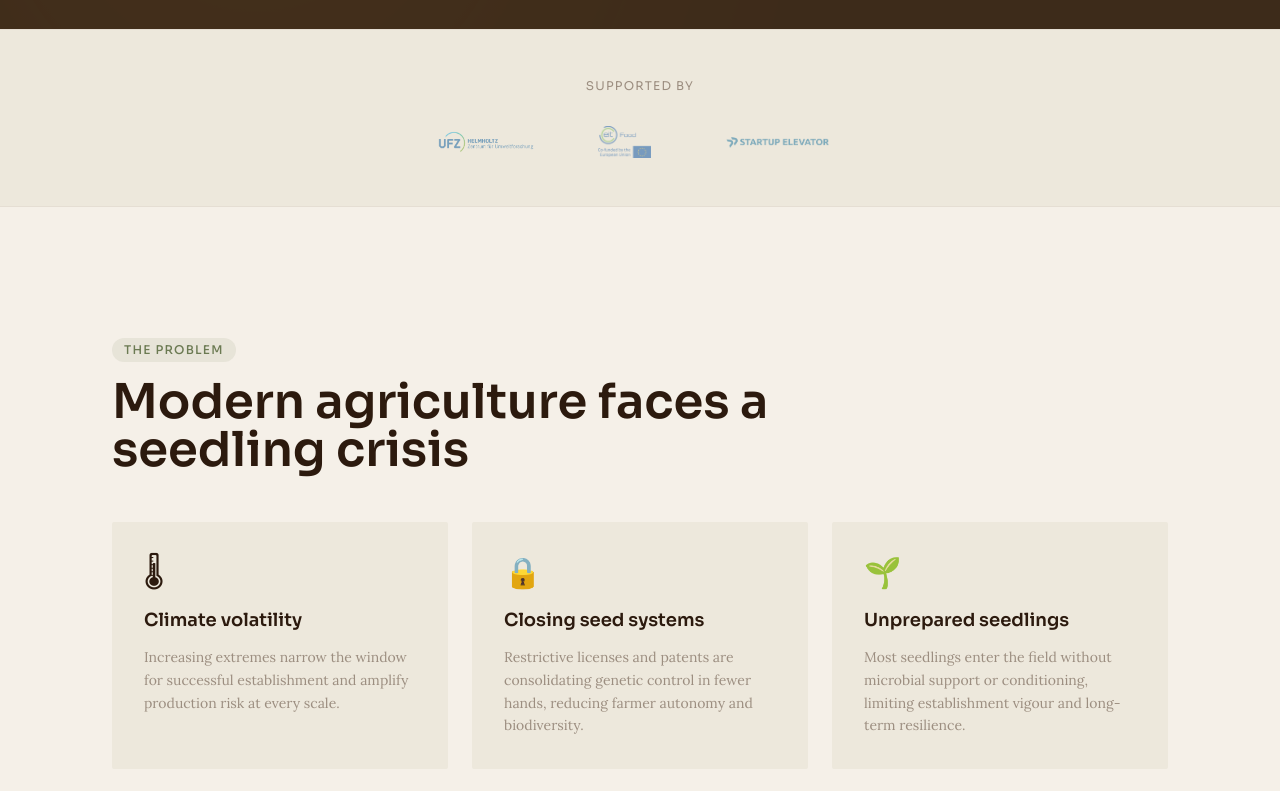
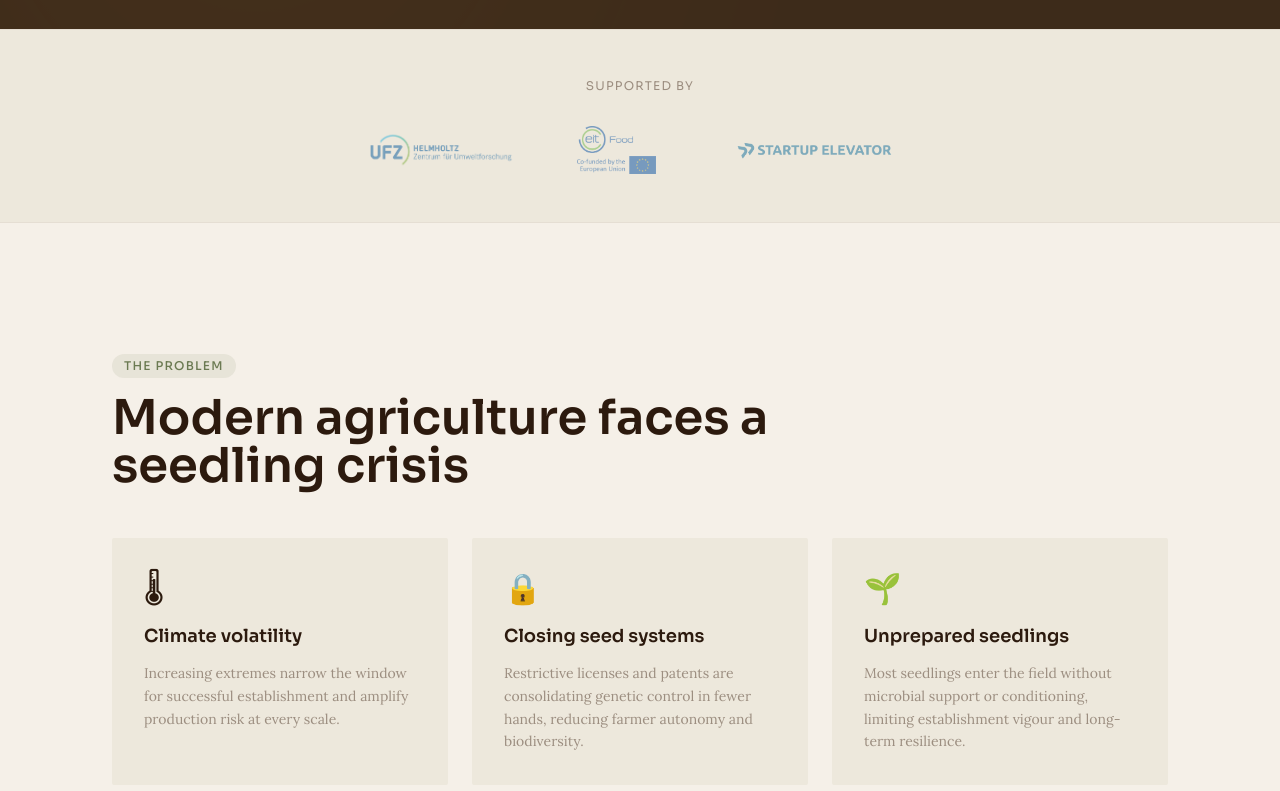
Before and after one commit to RosarioIacono/anthea, an Astro site: page / in a window 1280 px wide. Shown: the part 869-1660 px from the top of the page. Built offline with nearby package versions, Linux system fonts and the light colour scheme; Astro itself is replaced by a stand-in of ours.

Commit message:
Bigger logo

```diff
--- a/src/pages/index.astro
+++ b/src/pages/index.astro
@@ -80,9 +80,9 @@ import BaseLayout from '../layouts/BaseLayout.astro';
         Weinberg Campus, Potager Farm, Sky High project.
       -->
      <div class="flex flex-wrap items-center justify-center gap-10 md:gap-16 opacity-50">
-  <img src="/images/partners/ufz_logo.png" alt="Helmholtz Centre for Environmental Research (UFZ)" class="h-8 w-auto" />
-  <img src="/images/partners/eit_food_logo.png" alt="EIT Food" class="h-8 w-auto" />
-  <img src="/images/partners/weinberg_logo.png" alt="Weinberg Campus" class="h-8 w-auto" />
+  <img src="/images/partners/ufz_logo.png" alt="Helmholtz Centre for Environmental Research (UFZ)" class="h-12 w-auto" />
+  <img src="/images/partners/eit_food_logo.png" alt="EIT Food" class="h-12 w-auto" />
+  <img src="/images/partners/weinberg_logo.png" alt="Weinberg Campus" class="h-12 w-auto" />
 </div>
     </div>
   </section>
```
